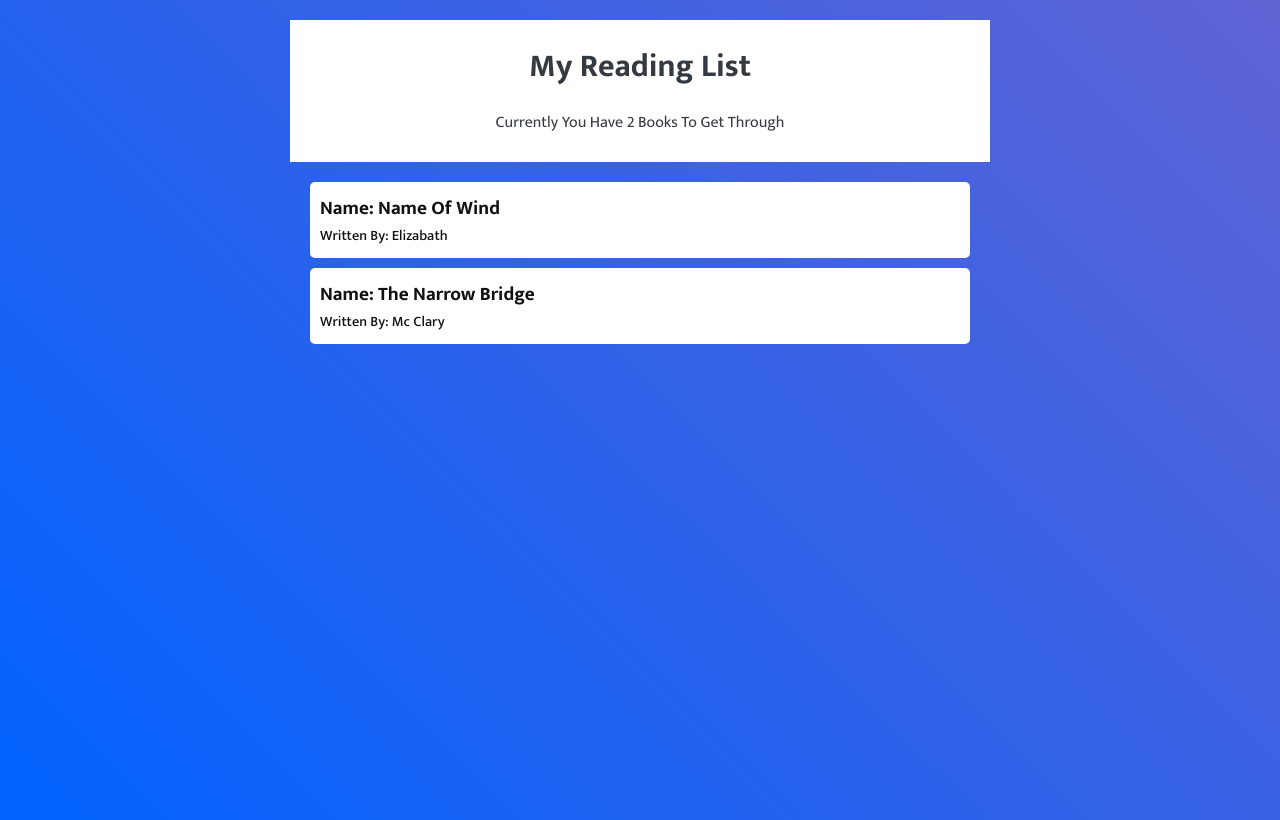
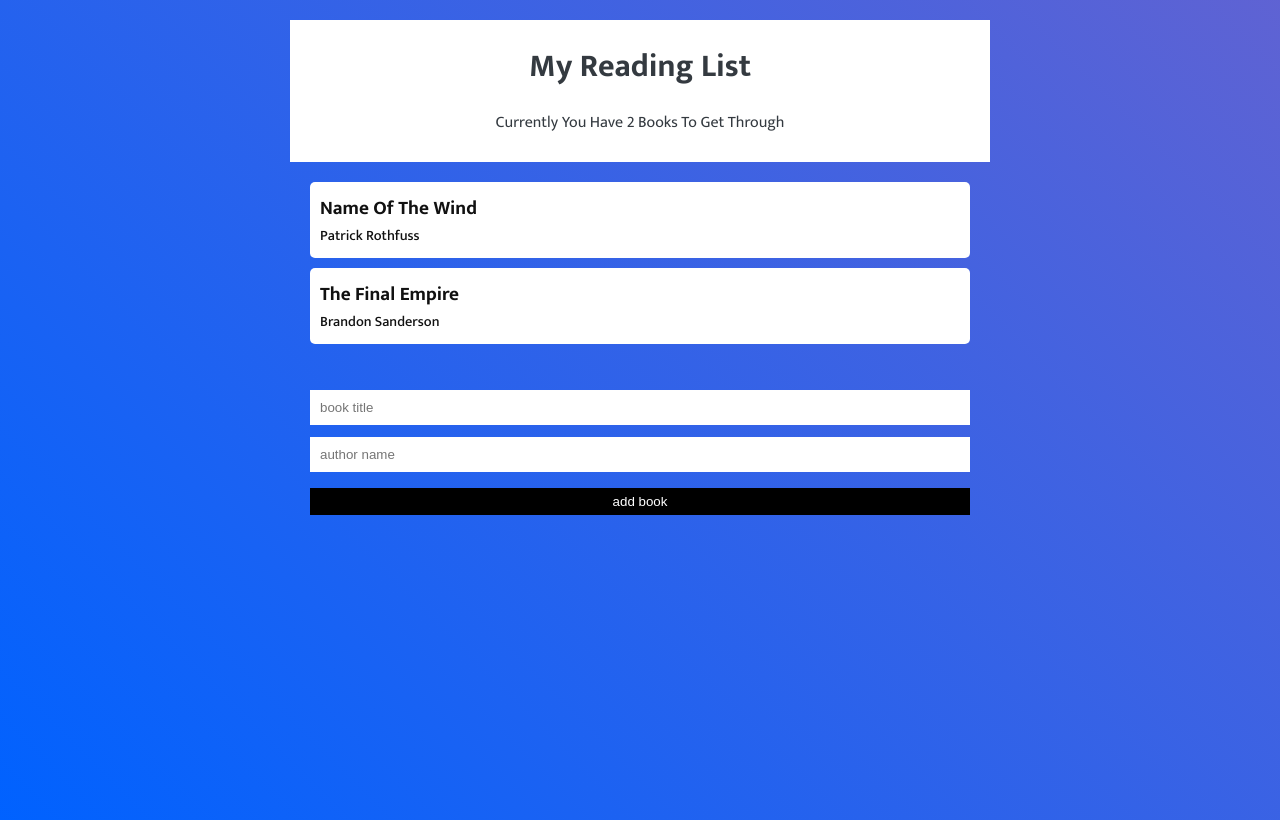
Before and after one commit to RaisanJMR/booklist-app, a React (Create React App) app: page / in a window 1280 px wide. Built offline with nearby package versions, Linux system fonts and the light colour scheme.

Commit message:
completed book list app

```diff
--- a/src/App.js
+++ b/src/App.js
@@ -1,16 +1,16 @@
 import React from 'react';
 import BookContextProvider from './Contexts/BookContext';
-// import BookForm from './Components/BookForm';
+import Navbar from './Components/Navbar';
 import BookList from './Components/BookList';
-import Navbar from './Components/Navbar';
+import BookForm from './Components/BookForm';
 
 function App() {
   return (
     <div className="App">
       <BookContextProvider>
         <Navbar />
-        {/* <BookForm /> */}
         <BookList />
+        <BookForm />
       </BookContextProvider>
     </div>
   );
--- a/src/Components/BookDetails.js
+++ b/src/Components/BookDetails.js
@@ -1,12 +1,12 @@
 import React, { useContext } from 'react';
 import { BookContext } from '../Contexts/BookContext';
 
-function BookDetails({ book }) {
+const BookDetails = ({ book }) => {
   const { removeBook } = useContext(BookContext);
   return (
     <li onClick={() => removeBook(book.id)}>
-      <div className="title">name: {book.title}</div>
-      <div className="author">written by: {book.author}</div>
+      <div className="title">{book.title}</div>
+      <div className="author">{book.author}</div>
     </li>
   );
 }
--- a/src/Components/BookForm.js
+++ b/src/Components/BookForm.js
@@ -1,11 +1,27 @@
-import React from 'react';
+import React, { useContext, useState } from 'react';
+import { BookContext } from '../Contexts/BookContext';
 
-function BookForm() {
+const BookForm = () => {
+  const { addBook } = useContext(BookContext);
+  const [title, setTitle] = useState('');
+  const [author, setAuthor] = useState('');
+
+  const handleSubmit = (e) => {
+    e.preventDefault();
+    //console.log(title, author);
+    addBook(title, author);
+    setTitle('');
+    setAuthor('');
+  }
 
   return (
-    <div>
-      <h1>BookForm</h1>
-    </div>
+    <form onSubmit={handleSubmit}>
+      <input type="text" placeholder="book title" value={title}
+        onChange={(e) => setTitle(e.target.value)} />
+      <input type="text" placeholder="author name" value={author}
+        onChange={(e) => setAuthor(e.target.value)} />
+      <input type="submit" value="add book" />
+    </form>
   );
 }
 
--- a/src/Components/BookList.js
+++ b/src/Components/BookList.js
@@ -1,9 +1,9 @@
-import React from 'react';
+import React, { useContext } from 'react';
+import BookDetails from './BookDetails';
 import { BookContext } from '../Contexts/BookContext';
-import BookDetails from './BookDetails';
 
-function BookList() {
-  const { books } = React.useContext(BookContext);
+const BookList = () => {
+  const { books } = useContext(BookContext);
   return books.length ? (
     <div className="book-list">
       <ul>
@@ -13,8 +13,8 @@ function BookList() {
       </ul>
     </div>
   ) : (
-    <div className="empty">no books to read. hello free time:</div>
+    <div className="empty">No books to read. Hello free time .</div>
   );
-}
+};
 
 export default BookList;
--- a/src/Contexts/BookContext.js
+++ b/src/Contexts/BookContext.js
@@ -1,24 +1,24 @@
 import React, { createContext, useState } from 'react';
-import uuid from 'uuid/dist/v5';
+import {v4 as uuid} from "uuid";
 
 export const BookContext = createContext();
 
-const BookContextProvider = ({ children }) => {
+const BookContextProvider = (props) => {
   const [books, setBooks] = useState([
-    { id: 1, title: 'name of wind', author: 'Elizabath' },
-    { id: 2, title: 'the narrow bridge', author: 'Mc clary' },
+    { title: 'name of the wind', author: 'patrick rothfuss', id: 1 },
+    { title: 'the final empire', author: 'brandon sanderson', id: 2 },
   ]);
+  console.log(books);
   const addBook = (title, author) => {
-    setBooks([...books, { title: title, author: author, id: uuid() }]);
+    setBooks([...books, { title, author, id: uuid() }]);
   };
   const removeBook = (id) => {
     setBooks(books.filter((book) => book.id !== id));
   };
+
   return (
-    <BookContext.Provider
-      value={{ books: books, addBook: addBook, removeBook: removeBook }}
-    >
-      {children}
+    <BookContext.Provider value={{ books, addBook, removeBook }}>
+      {props.children}
     </BookContext.Provider>
   );
 };
--- a/src/index.css
+++ b/src/index.css
@@ -71,3 +71,22 @@ body {
   margin: 20px;
   color: #ffffff;
 }
+form {
+  padding: 20px;
+}
+input[type='text'] {
+  padding: 10px;
+  width: 100%;
+  box-sizing: border-box;
+  margin: 6px 0;
+  border: 0;
+}
+input[type='submit'] {
+  margin: 10px auto;
+  background: #000;
+  color: #ffffff;
+  border: 0;
+  padding: 6px 20px;
+  display: block;
+  width: 100%;
+}
```
